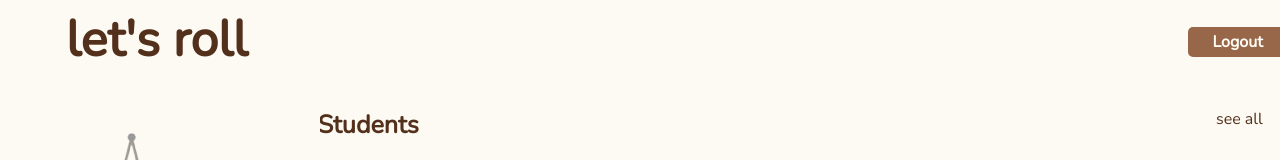
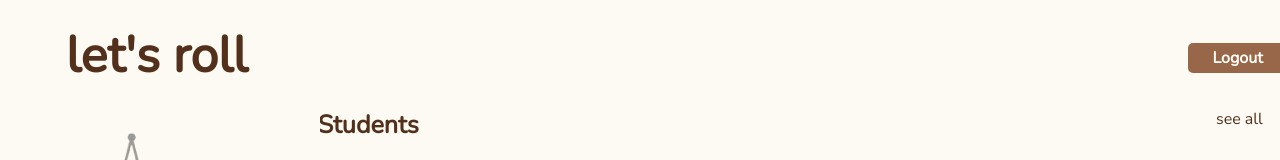
Before and after one commit to cathli66/college-food-insecurity, a React (Create React App) app: page /home in a window 1280 px wide. Shown: the top 160 px of the page. Built offline with nearby package versions, Linux system fonts and the light colour scheme; no server answers; the database is empty; sample sign-in values are in the browser's storage.

Commit message:
Update Home.scss

```diff
--- a/src/styles/Home.scss
+++ b/src/styles/Home.scss
@@ -32,12 +32,12 @@
 .helper {
     position: relative;
     left: 840px;
-    top: -16px;
+    top: 0px;
 }
 
 .homelogo {
     position: relative;
-    top: -36px;
+    top: -20px;
     font-weight: 700;
     font-size: 50px;
     color: #53301C;
```
